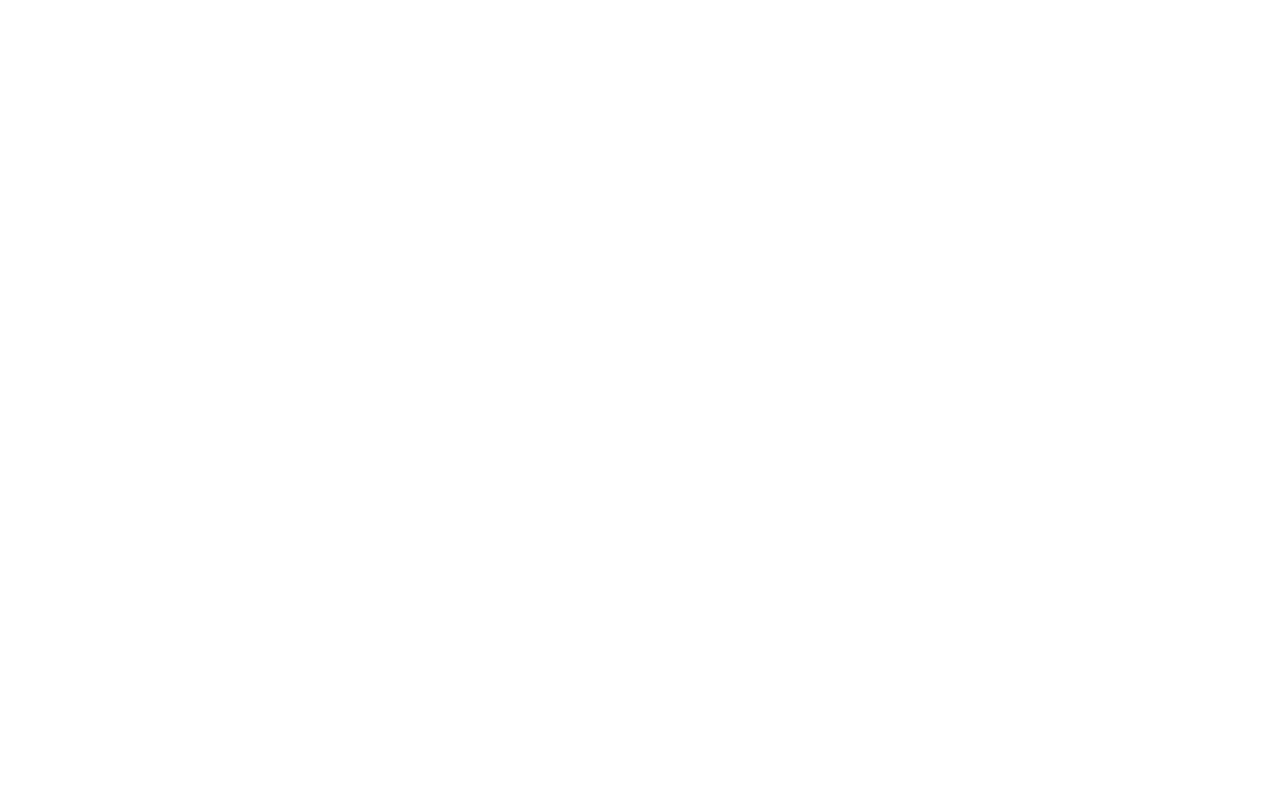
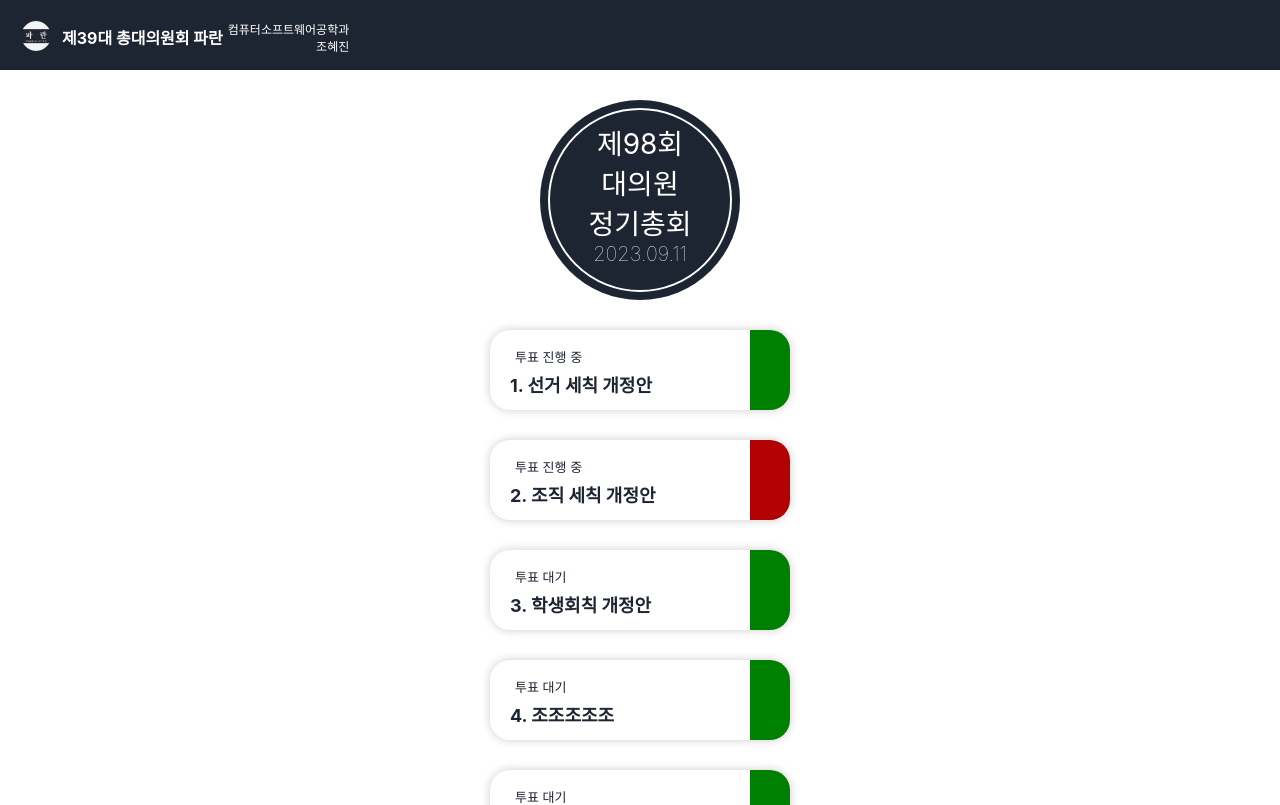
Before and after one commit to U-KIDS/general-meeting-management-system-frontend, a React (Create React App) app: page / in a window 1280 px wide. Before the commit this address had no page. Shown: the top 805 px of the page. Built offline with nearby package versions, Linux system fonts and the light colour scheme.

Commit message:
MainPage update

```diff
--- a/src/App.js
+++ b/src/App.js
@@ -4,6 +4,7 @@
 import Login from './UserPages/User/Login';
 import LoginFail from './UserPages/User/LoginFail';
 import Signup from './UserPages/User/Signup';
+import MainPage from './UserPages/Main/MainPage';
 
 function App() {
   function setScreenSize() {
@@ -17,6 +18,7 @@
   return (
     <Router>
       <Routes>
+        <Route path='/' element={<MainPage />} />
         <Route path='/login' element={<Login />} />
         <Route path='/loginfail' element={<LoginFail />} />
         <Route path='/signup' element={<Signup />} />
--- /dev/null
+++ b/src/UserPages/Main/AgendaList.js
@@ -0,0 +1,44 @@
+export default [
+    {
+        "id" : 1,
+        "title" : "선거 세칙 개정안",
+        "activate" : true,
+        "result" : true,
+    },
+    {
+        "id" : 2,
+        "title" : "조직 세칙 개정안",
+        "activate" : true,
+        "result" : false,
+    },
+    {
+        "id" : 3,
+        "title" : "학생회칙 개정안",
+        "activate" : false,
+        "result" : true,
+    },
+    {
+        "id" : 4,
+        "title" : "조조조조조",
+        "activate" : false,
+        "result" : true,
+    },
+    {
+        "id" : 4,
+        "title" : "조조조조조",
+        "activate" : false,
+        "result" : true,
+    },
+    {
+        "id" : 4,
+        "title" : "조조조조조",
+        "activate" : false,
+        "result" : true,
+    },
+    {
+        "id" : 4,
+        "title" : "조조조조조",
+        "activate" : false,
+        "result" : true,
+    },
+]
--- /dev/null
+++ b/src/UserPages/Main/Main.css
@@ -0,0 +1,203 @@
+.Main-container {
+    display: flex;
+    flex-direction: column;
+    height: 100vh;
+}
+
+.top-bar{
+    width: 100vw;
+    height: 70px;
+    background-color: #1d2532;
+    display: flex;
+}
+
+.bar-logo {
+    width: 32px;
+    height: 32px;
+    margin: 20px 5px 20px 20px;
+}
+
+.paran-span{
+    font-size: 16px;
+    font-weight: bold;
+    color: #FFFFFF;
+    margin: 25px 5px;
+}
+
+.user-info{
+    display: flex;
+    flex-direction: column;
+    margin: 20px 0;
+}
+
+.user-info-span{
+    font-size: 12px;
+    font-weight: lighter;
+    color: #FFFFFF;
+    text-align: right;
+}
+
+.meeting-info-div{
+    min-height: 260px;
+    display: flex;
+    flex-direction: row;
+}
+
+.meeting-info-circle1 {
+    background-color: #1d2532;
+    width: 200px;
+    height: 200px;
+    border-radius: 50%;
+    margin-top: 30px;
+    left: 50%;
+    transform: translate(-50%);
+    position: absolute;
+}
+
+.meeting-info-circle2 {
+    border: solid 2px #FFFFFF;
+    width: 180px;
+    height: 180px;
+    border-radius: 50%;
+    top: 50%;
+    left: 50%;
+    transform: translate(-50%, -50%);
+    position: absolute;
+}
+
+.meeting-info {
+    width: 170px;
+    font-size: 28px;
+    color: #FFFFFF;
+    text-align: center;
+    display: flex;
+    flex-direction: column;
+    position: absolute;
+    top: 40%;
+    left: 50%;
+    transform: translate(-50%, -50%);
+}
+
+.meeting-date {
+    font-size: 20px;
+    font-weight: lighter;
+    color: #FFFFFF;
+    text-align: center;
+    display: flex;
+    flex-direction: column;
+    position: absolute;
+    top: 80%;
+    left: 50%;
+    transform: translate(-50%, -50%);
+}
+
+.agenda-container{
+    display: flex;
+    flex-direction: column;
+    align-items: center;
+}
+
+.agenda-card{
+    position: relative;
+    width: 300px;
+    height: 80px;
+    border-radius: 20px;
+    box-shadow: 0 0 10px rgba(0, 0, 0, 0.2);
+    margin-bottom: 30px;
+    display: flex;
+    flex-direction: column;
+}
+
+.agenda-state{
+    font-size: 13px;
+    color: #1d2532;
+    text-align: left;
+    margin: 17px 0 0 25px ;
+}
+
+.agenda-title{
+    font-size: 18px;
+    color: #1d2532;
+    text-align: left;
+    margin: 5px 0 10px 20px ;
+}
+
+.agenda-result{
+    height: 80px;
+    width: 40px;
+    border-radius: 0 20px 20px 0;
+    display: flex;
+    align-items: center;
+    position: absolute;
+    right: 0px;
+}
+
+.agenda-result.T {
+    background-color: #008000;
+}
+
+.agenda-result.F {
+    background-color: #B30000;
+}
+
+
+/* 모바일 스타일 */
+@media (max-width: 600px) {
+    .login-logo {
+      width: 120px;
+      height: 120px;
+      left: calc(50% - 60px);
+      top: calc(50vh - 250px);
+    }
+
+    .meeting-info-div {
+      flex-direction: column;
+      align-items: center;
+      min-height: 230px;
+    }
+
+    .meeting-info-circle1 {
+      width: 160px;
+      height: 160px;
+      margin: 40px 0;
+    }
+
+    .meeting-info-circle2 {
+      width: 140px;
+      height: 140px;
+    }
+
+    .meeting-info {
+      font-size: 23px;
+      top: 45%;
+    }
+
+    .meeting-date {
+      font-size: 16px;
+      top: 85%;
+    }
+
+    .agenda-container {
+      margin-top: 20px;
+    }
+
+    .agenda-card {
+        width: 80%;
+        display: flex;
+        flex-direction: column;
+        position: relative;
+    }
+
+    .agenda-result {
+    }
+
+
+
+    .agenda-result.T {
+      background-color: #008000;
+    }
+
+    .agenda-result.F {
+      background-color: #b30000;
+    }
+  }
--- a/src/UserPages/Main/MainPage.js
+++ b/src/UserPages/Main/MainPage.js
@@ -0,0 +1,46 @@
+import React from 'react';
+import "./Main.css";
+import { useLocation } from "react-router-dom";
+import barLogo from '../paran_logo.png';
+import AgendaList from './AgendaList';
+
+function MainPage(){
+    const location = useLocation();
+    const { name } = "혜진조"; // 로그인한 회원의 이름과 학과
+    const { major } = "컴퓨터소프트웨어공학과"; // 추후 수정....要
+
+    return(
+        <div className="Main-container">
+            <div className='top-bar'>
+                <img src={barLogo} alt="bar-logo" className="bar-logo"/>
+                <span className='paran-span'>제39대 총대의원회 파란</span>
+                <div className='user-info'>
+                    <span className='user-info-span'>컴퓨터소프트웨어공학과</span>
+                    <span className='user-info-span'>조혜진</span>
+                </div>
+            </div>
+            <div className='meeting-info-div'>
+                <div className='meeting-info-circle1'>
+                    <div className='meeting-info-circle2'>
+                        <span className='meeting-info'>제98회<br></br>대의원<br></br>정기총회</span>
+                        <span className='meeting-date'>2023.09.11</span>
+                    </div>
+                </div>
+            </div>
+
+            <div className="agenda-container">
+                {AgendaList.map((agenda) => (
+                <div key={agenda.id} className="agenda-card">
+                    <p className='agenda-state'>{agenda.activate ? '투표 진행 중' : '투표 대기'}</p>
+                    <h3 className='agenda-title'>{agenda.id}. {agenda.title}</h3>
+                    {agenda.result !== undefined && (
+                        <div className={`agenda-result ${agenda.result ? 'T' : 'F'}`}/>
+                    )}
+                </div>
+                ))}
+            </div>
+        </div>
+    )
+}
+
+export default MainPage;
--- a/src/UserPages/User/Login.js
+++ b/src/UserPages/User/Login.js
@@ -9,6 +9,7 @@
 function Login(){
     const [studentNumber, setStudentNumber, resetStudentNumber] = useInput("");
     const [password, setPassword, resetPassword] = useInput("");
+    const [loginError, setLoginError] = useState(false);
 
     const handleSubmit = async (event) => {
         event.preventDefault();
@@ -26,10 +27,13 @@
             resetStudentNumber();
             resetPassword();
 
-          // 로그인 성공 후 처리 (예: 토큰 저장, 홈페이지로 이동 등)
+            // 로그인 성공 시 메인 페이지로 이동
+            navigate('/', { state: { name: '이름', major: '학과' } });
         } catch (error) {
             // 요청이 실패했을 때의 처리
             console.error('로그인 실패:', error);
+            // 로그인 실패 상태로 변경
+            setLoginError(true);
         }
       };
 
@@ -37,7 +41,9 @@
 
     return(
         <div className="User-container">
+            <div className='header-container'>
                 <div className='circle'/>
+            </div>
             <img src={loginLogo} alt="login-logo" className="login-logo"/>
             <div className='user-component'>
                 <form className="form-container" onSubmit={handleSubmit} action="/login" method="post">
@@ -50,6 +56,7 @@
                         </div>
                         <button type="submit" className="submit-button">Log-in</button>
                         <button className="sub-button" onClick={() => navigate("/signup")}>Sign-up</button>
+                        {loginError && navigate("/loginfail")}
                     </div>
                 </form>
             </div>
--- a/src/UserPages/User/LoginFail.js
+++ b/src/UserPages/User/LoginFail.js
@@ -7,7 +7,9 @@
     const navigate = useNavigate();
     return(
         <div className="User-container">
-            <div className='circle'/>
+            <div className='header-container'>
+                <div className='circle'/>
+            </div>
             <img src={loginLogo} alt="login-logo" className="login-logo"/>
             <div className='user-component'>
                 <div className="form-div">
--- a/src/UserPages/User/Signup.js
+++ b/src/UserPages/User/Signup.js
@@ -182,7 +182,9 @@
 
     return(
         <div className="User-container">
-            <div className='circle'/>
+            <div className='header-container'>
+                <div className='circle'/>
+            </div>
             <img src={loginLogo} alt="signup-logo" className="signup-logo"/>
             <div className='user-component'>
                 <form className="form-container" onSubmit={handleSubmit} action="/signup" method="post">
--- a/src/UserPages/User/User.css
+++ b/src/UserPages/User/User.css
@@ -1,7 +1,8 @@
 .User-container {
     display: flex;
-    justify-content: center;
+    justify-content: flex-start;
     align-items: center;
+    flex-direction: column;
     height: 100vh;
 }
 
@@ -34,6 +35,11 @@
     left: calc(50% - 85px);
     z-index: 2;
     top: calc(50vh - 400px);
+}
+
+.header-container{
+    min-height: 300px;
+    width: 100vw;
 }
 
 .user-component {
@@ -128,6 +134,7 @@
     font-weight: lighter;
     color: #1d2532;
     z-index: 10;
+    padding: 50px 0;
 }
 
 /* 모바일 스타일 */
```
Lines whose indentation alone changed are shown as unchanged.
